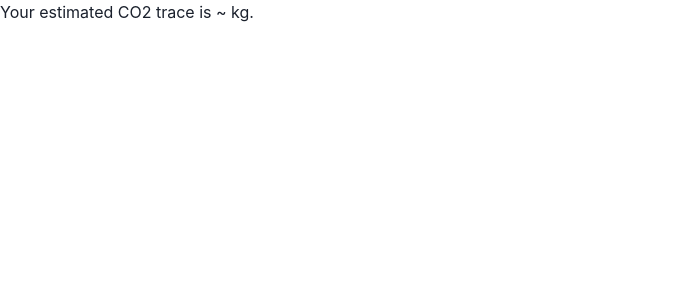
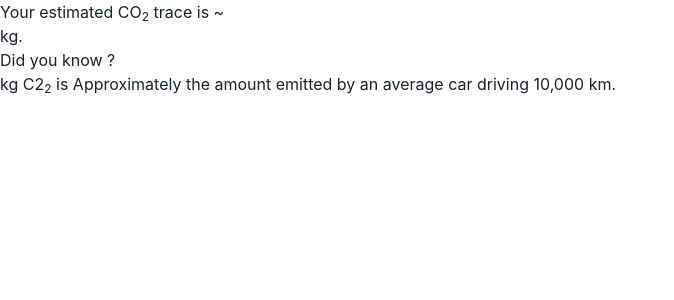
Before and after one commit to NikitaArd/EcoTrace, a React (Vite) app in the folder eco_trace/: page /total in a window 1280 px wide. Shown: the top 300 px of the page, without its empty margins (0-674 px from the left). Built offline with nearby package versions, Linux system fonts and the light colour scheme.

Commit message:
feat: generated function that returns total-dependent facts of score and styled Total page

```diff
--- /dev/null
+++ b/eco_trace/src/facts.js
@@ -0,0 +1,24 @@
+const facts = [
+    { range: [0, 2360], fact: "Approximately the amount emitted by an average car driving 10,000 km.", color: "green.500" }, // green
+    { range: [2361, 4720], fact: "The emissions generated by the production and transportation of about 100 pairs of jeans.", color: "green.400" },
+    { range: [4721, 7080], fact: "Equivalent to the emissions generated by the full lifecycle (from production to recycling) of three smartphones.", color: "green.300" },
+    { range: [7081, 9440], fact: "The amount of emissions generated by using gas heating in a typical European home for a year.", color: "yellow.100" },
+    { range: [9441, 11800], fact: "Equivalent to the energy needed to power an average refrigerator for 10 years.", color: "yellow.200" }, // yellow
+    { range: [11801, 14160], fact: "The emissions generated by the production and use of an average electric car for about 6 years.", color: "yellow.300" },
+    { range: [14161, 16520], fact: "Equivalent to the emissions generated by one large truck transporting goods over a distance of 50,000 km.", color: "yellow.400" },
+    { range: [16521, 18880], fact: "The emissions generated by a single cargo ship transporting containers from China to Europe.", color: "red.300" },
+    { range: [18881, 21240], fact: "Equivalent to the emissions generated by the production and use of 500 kg of beef (around 30 large steaks).", color: "red.400" }, // red
+    { range: [21241, 23600], fact: "The emissions equivalent to the production and transportation of materials to build a small single-family house.", color: "red.500" } // red
+];
+
+function get_fact(score) {
+    for (let i = 0; i < facts.length; i++) {
+        if (score >= facts[i].range[0] && score <= facts[i].range[1]) {
+            return [facts[i].fact, facts[i].color];
+        }
+    }
+
+    return ["It looks no more facts for you, sorry", "#000000"];
+}
+
+export default get_fact;
--- a/eco_trace/src/pages/Total.jsx
+++ b/eco_trace/src/pages/Total.jsx
@@ -1,9 +1,25 @@
+import { Text } from '@chakra-ui/react'
+
+import get_fact from "../facts";
+
+
 export default function Total() {
-	const total = localStorage.getItem('total');
+  const total = localStorage.getItem("total");
+  const [fact, color] = get_fact(total);
+
+	console.log(color);
 
   return (
-    <h1 class="mb-4 text-4xl font-extrabold tracking-tight leading-none text-black-600 md:text-5xl lg:text-6xl dark:text-white">
-      Your estimated CO2 trace is ~ <span class="text-gray-400">{total}</span> kg.
-    </h1>
+    <div className="h-screen w-screen pt-64">
+      <h1 className="mb-4 text-center text-4xl font-extrabold tracking-tight leading-none text-gray-800 md:text-5xl lg:text-6xl dark:text-white">
+        Your estimated CO<sub>2</sub> trace is ~<Text color={color}>{total}</Text> kg.
+      </h1>
+
+      <h2 className="font-bold text-2xl w-1/2 m-auto my-12 underline">Did you know ?</h2>
+
+      <p className='w-1/3 m-auto text-xl text-center'>
+       <span className='underline underline-offset-2'>{total}</span> kg C2<sub>2</sub> is {fact}
+      </p>
+    </div>
   );
 }
```
